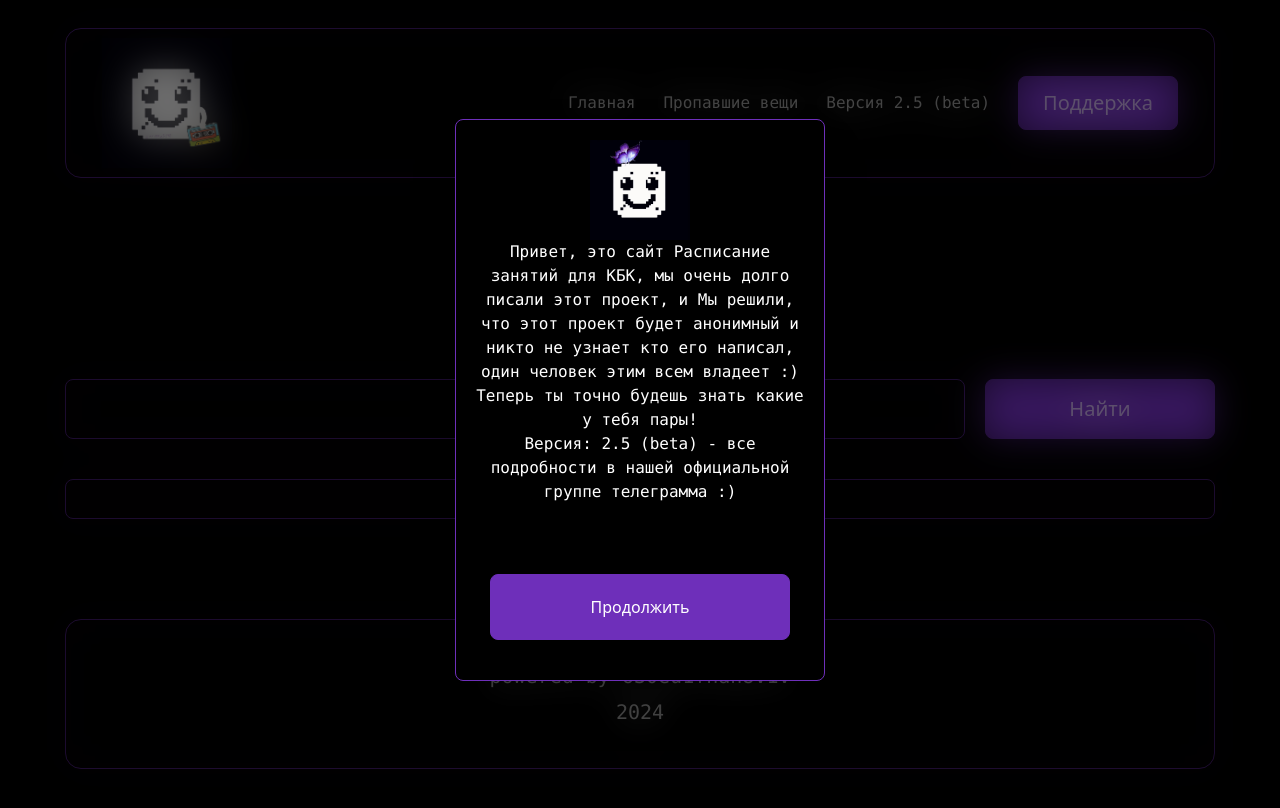
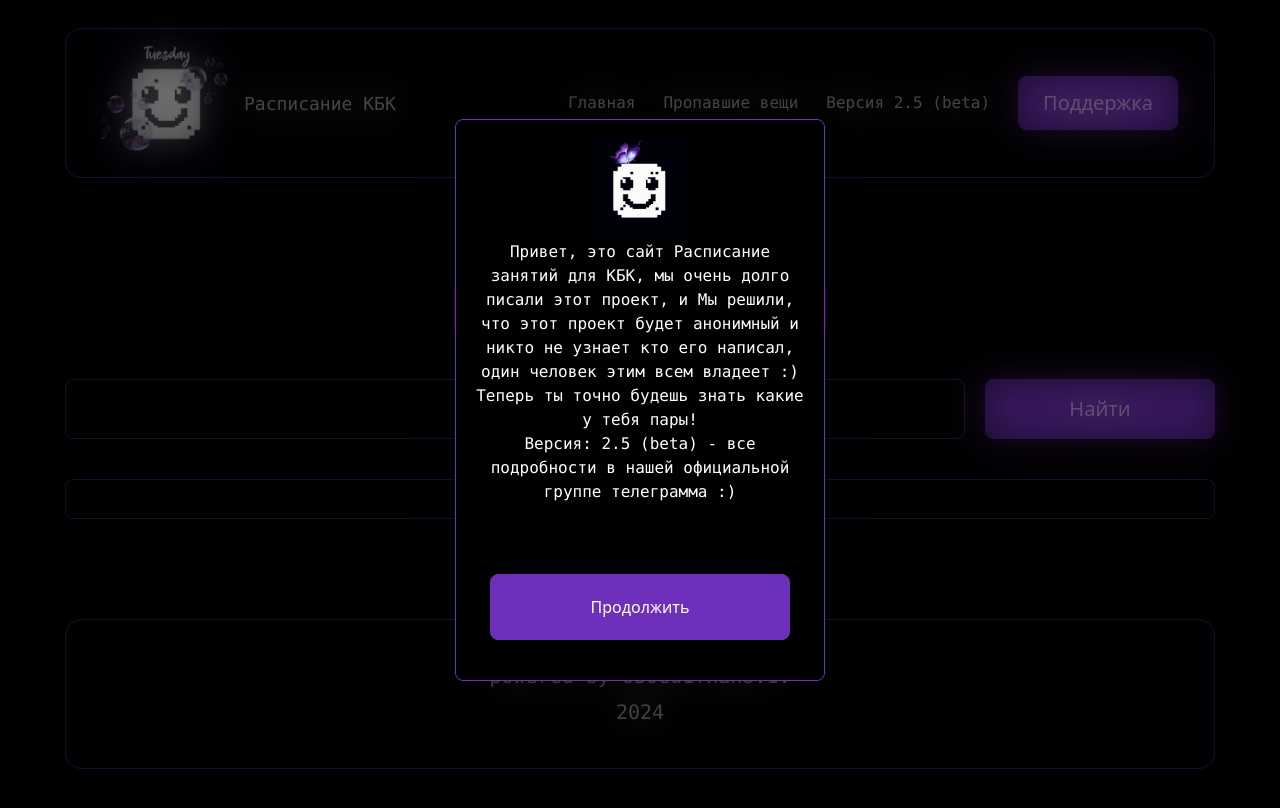
Before and after one commit to FLIPPED-RN/kbkrasp, a Next.js app: page / in a window 1280 px wide. Built offline with nearby package versions, Linux system fonts and the light colour scheme.

Commit message:
update 2.5 (beta) new design

```diff
--- a/components/HappyOpen.js
+++ b/components/HappyOpen.js
@@ -3,21 +3,9 @@ import Image from "next/image"
 export default function HappyOpen() {
     return(
         <div className="flex flex-col xs:w-[370px] mx-auto sm:w-[550px] md:w-[750px] lg:w-[950px] xl:w-[1150px] text-center">
-            {/* <h1 className="font-mono mx-auto text-2xl xs:text-[16px] sm:text-[18px] md:text-[20px] lg:text-[23px]">Все новости сайта ждесь</h1> */}
+            {/* <h1 className="font-mono mx-auto text-2xl xs:text-[16px] sm:text-[18px] md:text-[20px] lg:text-[23px]">Все новости сайта здесь</h1> */}
             <a href="https://t.me/kbk_rasp" className="font-mono mx-auto text-center mb-10 px-10 py-3 text-[18px] border border-[#6e2fba] rounded-lg transition-all hover:border-[#fff] hover:text-[#6e2fba] xs:text-[16px] sm:text-[18px] md:text-[20px] lg:text-[23px] flex items-center gap-[20px]">
-                 <Image
-                    src={'/magnit-ras.jpg'}
-                    width={30}
-                    height={30}
-                    alt="магнитола"
-                 />
-                 Новости
-                 <Image
-                    src={'/magnit-ras.jpg'}
-                    width={30}
-                    height={30}
-                    alt="магнитола"
-                 />
+                Наш официальный канаЛ
             </a>
         </div>
     )
--- a/components/Header.js
+++ b/components/Header.js
@@ -6,13 +6,13 @@ export default function Header() {
         <div className="flex items-center justify-between mx-auto mt-7 border-[#6e2fba] border px-5 rounded-2xl h-[120px] xs:w-[370px] xs:h-[80px] sm:w-[550px] sm:h-[110px] md:w-[750px] lg:w-[950px] lg:h-[150px] lg:px-9 xl:w-[1150px]">
             <div className="flex items-center gap-3">
                 <Image
-                    src={'/rasplogo-music.jpg'}
+                    src={'/rasplogo-puz.jpg'}
                     width={100}
                     height={100}
                     alt="Логотип расписания"
                     className="xs:w-[70px] xs:h-[70px] sm:w-[100px] sm:h-[100px] lg:w-[130px] lg:h-[130px]"
                 />
-                <h1 className="text-2xl xs:hidden">
+                <h1 className="text-[18px] font-mono xs:hidden lg:block">
                     <span>Расписание </span>
                     <span className="text-[#FFF]">К</span>
                     <span className="text-[#FFF]">Б</span>
```
Also changed, not shown: public/rasplogo-puz.jpg (added).
